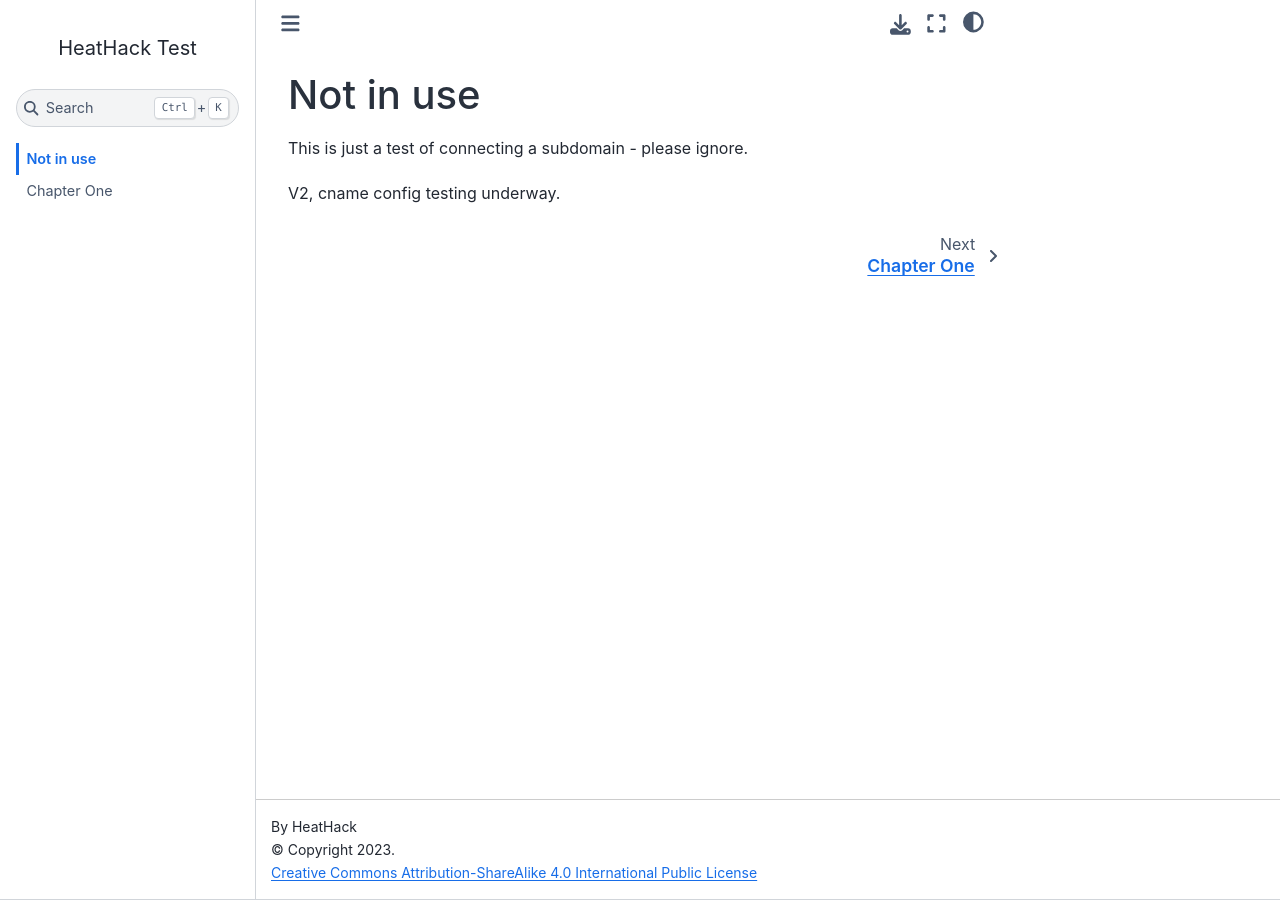
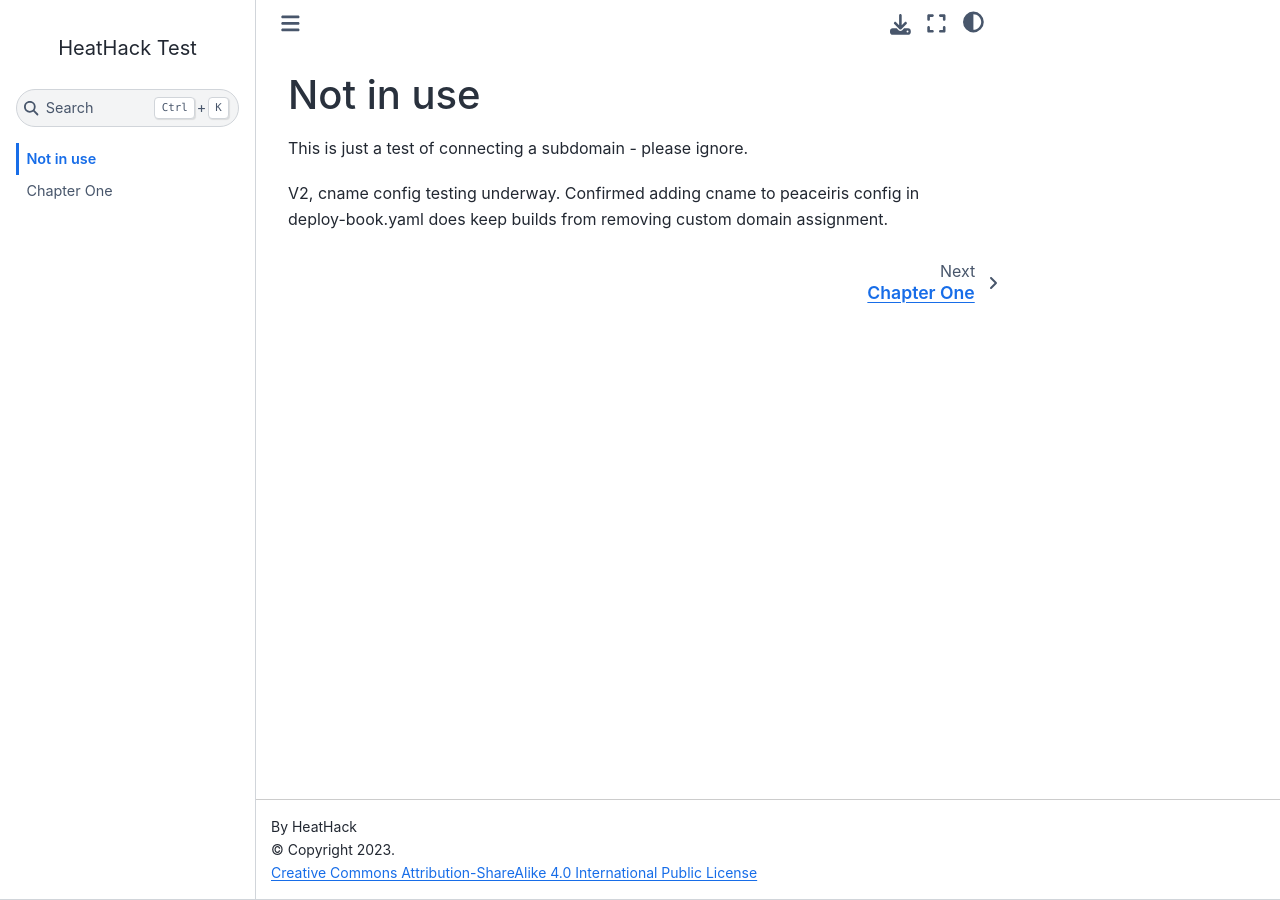
Before and after one commit to heathack-org/HeatHack-Test, a Jupyter Book: the page built from intro.md, in a window 1280 px wide. Built offline with Jupyter Book 1.0.4 settings and Sphinx 7.4.7 and the Sphinx Book theme 1.1.4, drawn with Linux system fonts in a browser that asks for light colours.

Commit message:
re add to resecure domain

```diff
--- a/intro.md
+++ b/intro.md
@@ -3,3 +3,4 @@
 This is just a test of connecting a subdomain - please ignore.
 
 V2, cname config testing underway.
+Confirmed adding cname to peaceiris config in deploy-book.yaml does keep builds from removing custom domain assignment.
```
Also changed, not shown: 1 other file.
